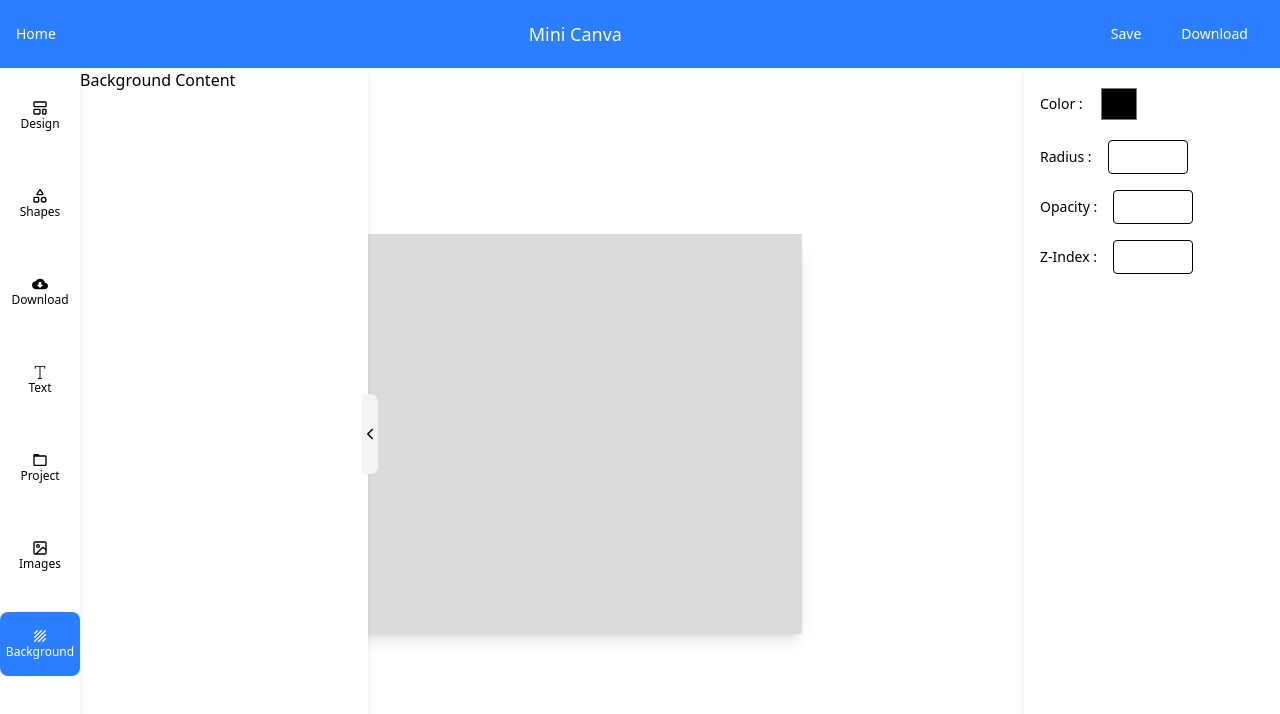
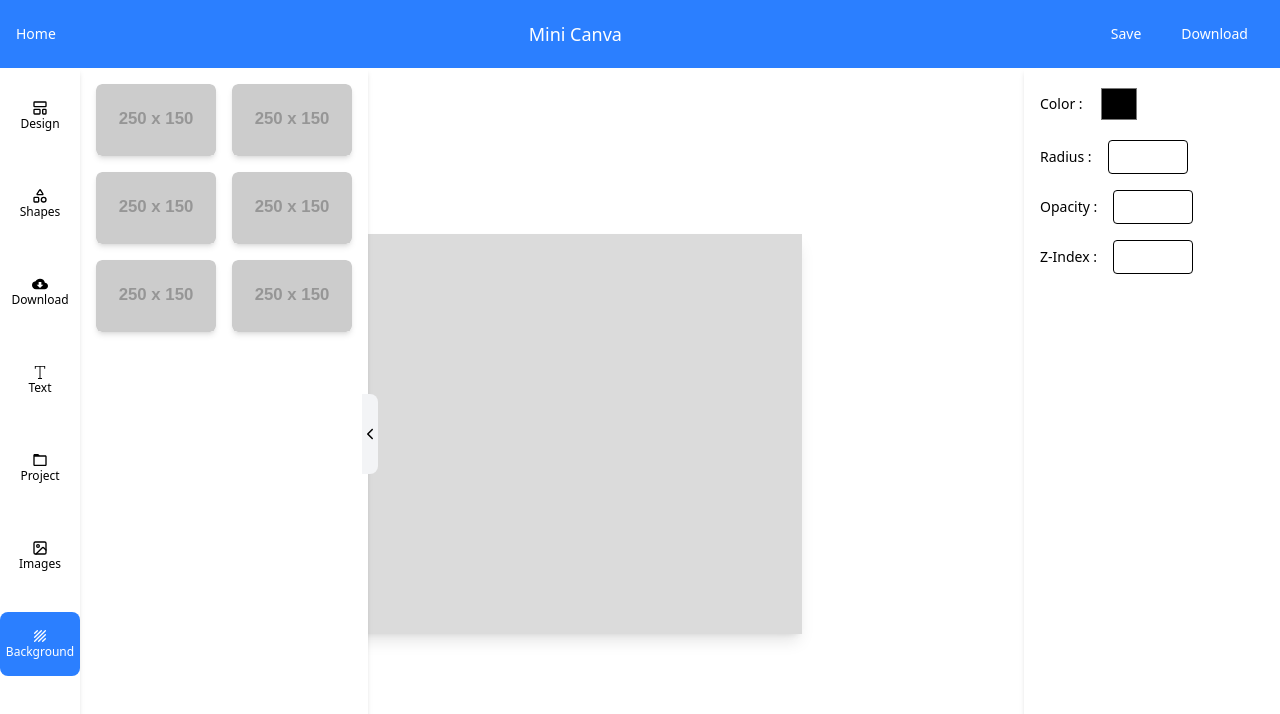
Before and after one commit to adamramdaniyunus/mini-canva, a Next.js app: page /design/1/edit in a window 1280 px wide. Both pictures are taken after a click on the button "Background". Shown: the top 714 px of the page. Built offline with nearby package versions, Linux system fonts and the light colour scheme.

Commit message:
update: tambah menu background

```diff
--- /dev/null
+++ b/src/components/design/BackgroundContent.tsx
@@ -0,0 +1,24 @@
+import React from "react";
+
+const BackgroundContent = () => {
+  return (
+    <div className="overflow-auto h-full">
+      <div className="flex flex-wrap gap-4 p-4">
+        {Array.from({ length: 6 }).map((_, i) => (
+          <div
+            key={i}
+            className="bg-white shadow-md rounded-md overflow-hidden h-auto w-[120px]"
+          >
+            <img
+              src={`https://placehold.co/250x150?text=Image+${i + 1}`}
+              alt={`Thumbnail ${i + 1}`}
+              className="w-full h-auto rounded-md"
+            />
+          </div>
+        ))}
+      </div>
+    </div>
+  );
+};
+
+export default BackgroundContent;
--- a/src/components/design/LeftSidebar.tsx
+++ b/src/components/design/LeftSidebar.tsx
@@ -92,7 +92,10 @@ const LeftSidebar = () => {
       ssr: false,
       loading: () => loader(),
     }),
-    background: () => <div>Background Content</div>,
+    background: dynamic(() => import("./BackgroundContent"), {
+      ssr: false,
+      loading: () => loader(),
+    }),
   };
 
   const ComponentToRender = components[state] || components["design"];
```
